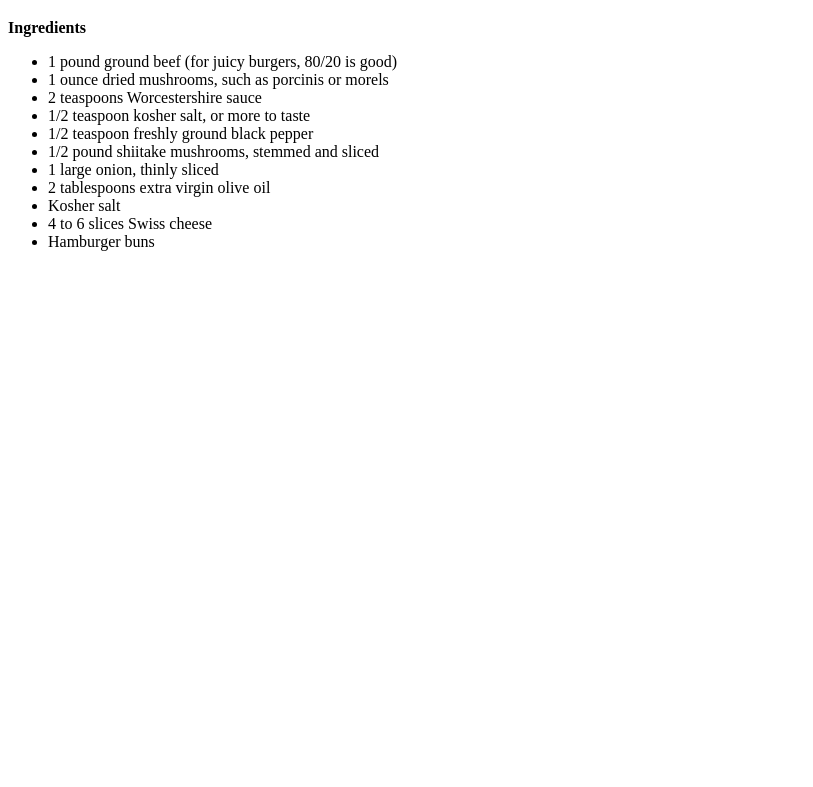
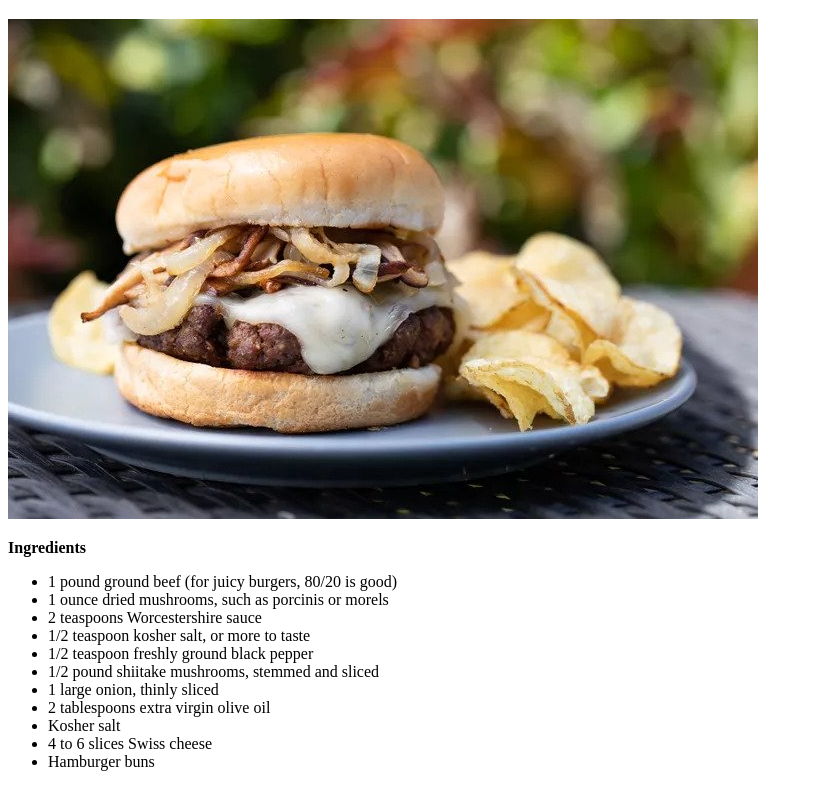
Before and after one commit to Jewlen/odin-recipes, a plain HTML site: page recipes/burger.html in a window 1280 px wide. Shown: the part 61-848 px from the top of the page, without its empty margins (0-813 px from the left). Before the commit the page ends 800 px from the top, so only its background shows below. Drawn offline with Linux system fonts and the light colour scheme.

Commit message:
Add image link

```diff
--- a/recipes/burger.html
+++ b/recipes/burger.html
@@ -7,6 +7,7 @@
 
         <body>
             <h1>Grilled Mushroom Swiss Burger</h1>
+            <img src="../images/Burger.jpg" alt="A tasty Mushroom burger!">
             <p><strong>Ingredients</strong>
                 <ul>
                     <li>1 pound ground beef (for juicy burgers, 80/20 is good)</li>
```
